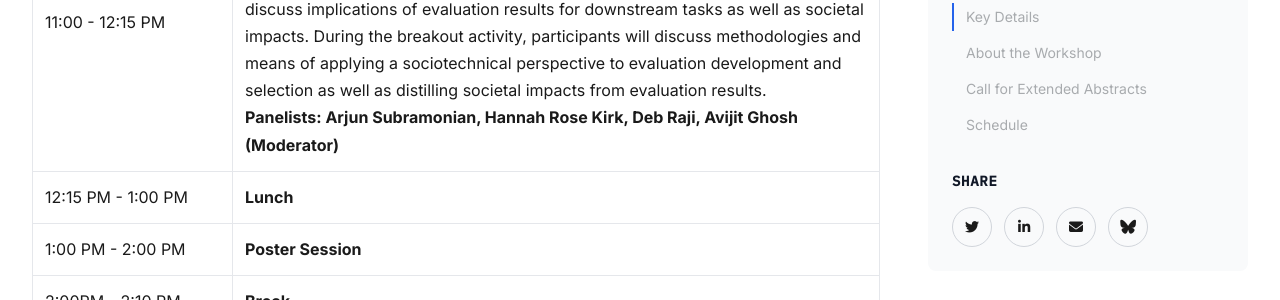
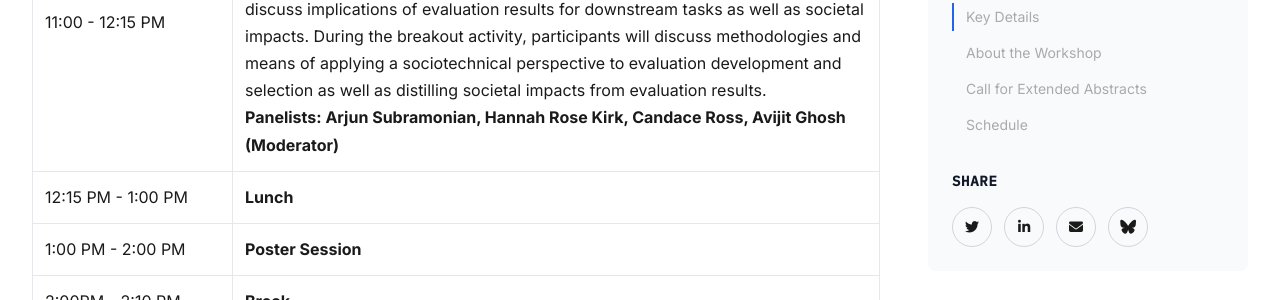
Before and after one commit to evaleval/evaleval.github.io, a Jekyll site: the page built from _events/workshop-2025.md, in a window 1280 px wide and 900 px high, scrolled down 2666 px. Shown: the part 153-453 px from the top of the window. Built offline with Jekyll 4.4.1, drawn with Linux system fonts in a browser that asks for light colours; nearby versions of some CDN libraries.

Commit message:
Revise panelists for Sociotechnical Perspectives session
Updated panelist information for the Sociotechnical Perspectives & Implications Panel.

```diff
--- a/_events/workshop-2025.md
+++ b/_events/workshop-2025.md
@@ -81,7 +81,7 @@ table td:first-child, table th:first-child {
 | 9:30 AM - 9:45 AM | <b>Welcome and Introduction</b> |
 | 9:45 AM - 10:45 AM | <b>Keynote: Doing Evaluations that Matter</b> <br/> Speaker: Stella Biderman, Eleuther AI  |
 | 10:45 AM - 11:00 AM | <b>Break</b> |
-| 11:00 - 12:15 PM | <b>Sociotechnical Perspectives & Implications Panel (45 mins) + Breakout Activity (30 mins)</b> <br/> This panel will discuss topics related to utilizing sociotechnical perspectives in the development of evaluations and selection of evaluation tasks. Panelists will also discuss implications of evaluation results for downstream tasks as well as societal impacts. During the breakout activity, participants will discuss methodologies and means of applying a sociotechnical perspective to evaluation development and selection as well as distilling societal impacts from evaluation results. <br/> <b>Panelists: Arjun Subramonian, Hannah Rose Kirk, Deb Raji, Avijit Ghosh (Moderator)</b> |
+| 11:00 - 12:15 PM | <b>Sociotechnical Perspectives & Implications Panel (45 mins) + Breakout Activity (30 mins)</b> <br/> This panel will discuss topics related to utilizing sociotechnical perspectives in the development of evaluations and selection of evaluation tasks. Panelists will also discuss implications of evaluation results for downstream tasks as well as societal impacts. During the breakout activity, participants will discuss methodologies and means of applying a sociotechnical perspective to evaluation development and selection as well as distilling societal impacts from evaluation results. <br/> <b>Panelists: Arjun Subramonian, Hannah Rose Kirk, Candace Ross, Avijit Ghosh (Moderator)</b> |
 | 12:15 PM - 1:00 PM | <b>Lunch</b> |
 | 1:00 PM - 2:00 PM | <b>Poster Session</b> |
 | 2:00PM - 2:10 PM | <b>Break</b> |
```
